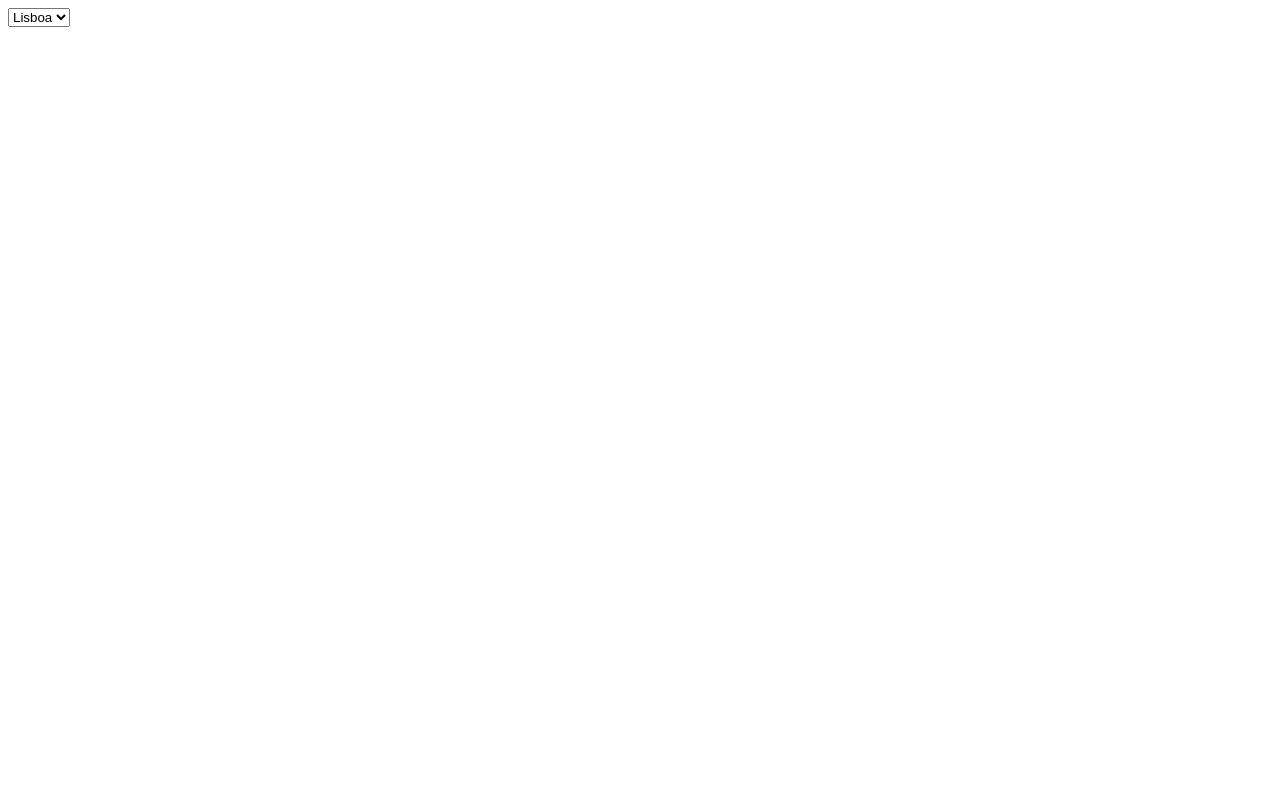
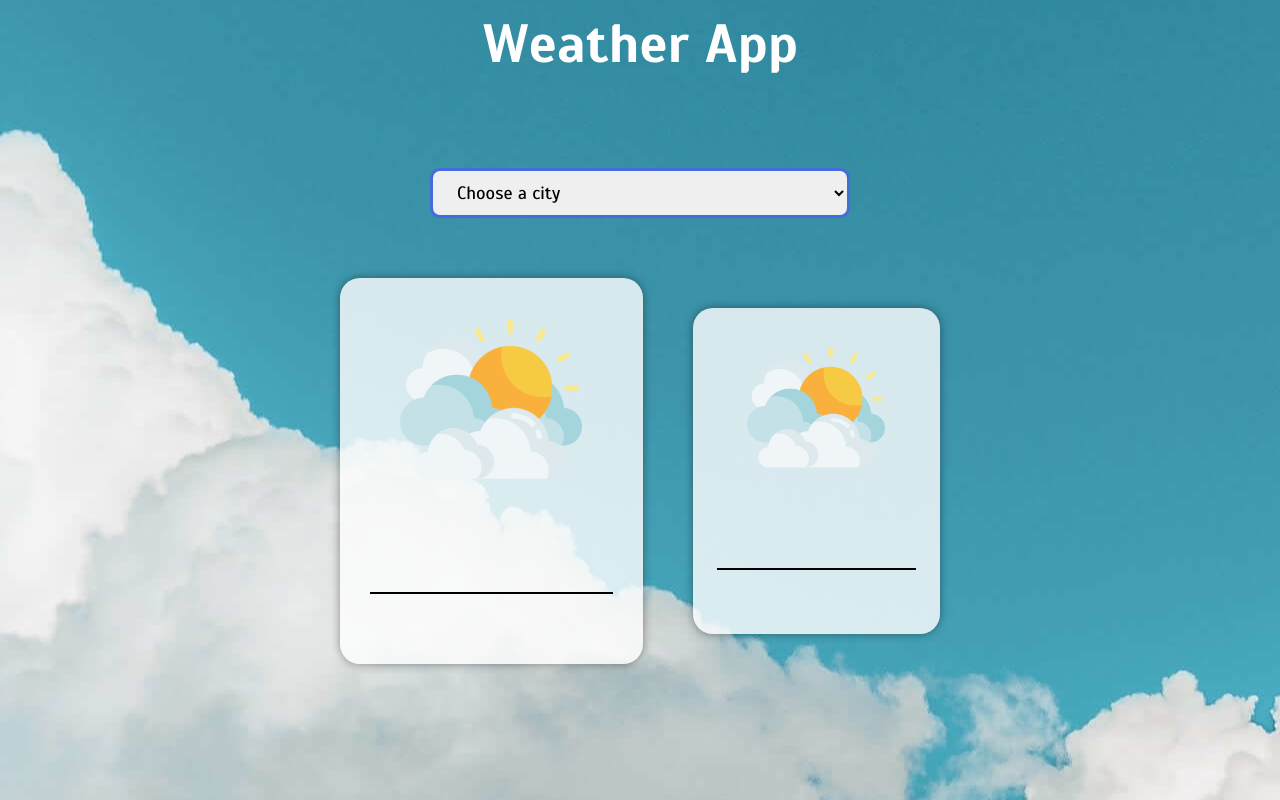
Before and after one commit to RickyLobo626/weather-app, a Vue app: page / in a window 1280 px wide. Built offline with nearby package versions, Linux system fonts and the light colour scheme.

Commit message:
Add font family and style components

```diff
--- a/public/index.html
+++ b/public/index.html
@@ -1,16 +1,27 @@
 <!DOCTYPE html>
 <html lang="">
   <head>
-    <meta charset="utf-8">
-    <meta http-equiv="X-UA-Compatible" content="IE=edge">
-    <meta name="viewport" content="width=device-width,initial-scale=1.0">
-    <link rel="icon" href="<%= BASE_URL %>favicon.ico">
+    <meta charset="utf-8" />
+    <meta http-equiv="X-UA-Compatible" content="IE=edge" />
+    <meta name="viewport" content="width=device-width,initial-scale=1.0" />
+    <link rel="icon" href="<%= BASE_URL %>favicon.ico" />
+    <link rel="preconnect" href="https://fonts.googleapis.com" />
+    <link rel="preconnect" href="https://fonts.gstatic.com" crossorigin />
+    <link
+      href="https://fonts.googleapis.com/css2?family=Scada:ital,wght@0,400;0,700;1,400&display=swap"
+      rel="stylesheet"
+    />
     <title><%= htmlWebpackPlugin.options.title %></title>
   </head>
   <body>
     <noscript>
-      <strong>We're sorry but <%= htmlWebpackPlugin.options.title %> doesn't work properly without JavaScript enabled. Please enable it to continue.</strong>
+      <strong
+        >We're sorry but <%= htmlWebpackPlugin.options.title %> doesn't work
+        properly without JavaScript enabled. Please enable it to
+        continue.</strong
+      >
     </noscript>
+    <header>Weather App</header>
     <div id="app"></div>
     <!-- built files will be auto injected -->
   </body>
--- a/src/App.vue
+++ b/src/App.vue
@@ -1,10 +1,218 @@
 <template>
   <city-selector></city-selector>
-  <weather-display></weather-display>
+  <div class="weather">
+    <weather-display class="today"></weather-display>
+    <weather-display class="tomorrow"></weather-display>
+  </div>
 </template>
 
 <script>
-export default {};
+export default {
+  data() {
+    return {
+      weatherDesc: "Cloudy",
+      todayWeather: {
+        day: "1",
+        temperature: "+28 ºC",
+        wind: "23 km/h",
+      },
+      tomorrowWeather: {
+        day: "2",
+        temperature: "+24 ºC",
+        wind: "23 km/h",
+      },
+    };
+  },
+  methods: {},
+};
 </script>
 
-<style></style>
+<style>
+:root {
+  height: 100%;
+  box-sizing: border-box;
+  font-size: 62.5%;
+  font-family: "Scada", sans-serif;
+  --very-cold: #456bdc;
+  --cold-temp: #58c3e7;
+  --hot-temp: #ffd000;
+  --very-hot: #ff5900;
+}
+
+*,
+*::before,
+*::after {
+  box-sizing: inherit;
+  margin: 0;
+  padding: 0;
+}
+
+body {
+  height: 100%;
+  background-image: url(./assets/bc.jpg);
+  background-position: 0 70%;
+}
+
+header {
+  color: white;
+  font-size: 5.4rem;
+  font-weight: bold;
+  text-align: center;
+
+  padding: 1rem;
+}
+
+.wrapper {
+  min-width: 50rem;
+}
+
+#app {
+  max-width: 70rem;
+
+  margin: 0 auto;
+  padding: 5rem;
+
+  display: flex;
+  flex-direction: column;
+  align-items: center;
+  justify-content: center;
+  gap: 3rem;
+}
+
+.city-container {
+  width: 80%;
+
+  padding: 3rem;
+  border-radius: 1rem;
+
+  display: flex;
+  align-items: center;
+  flex-wrap: wrap;
+  gap: 2rem;
+}
+
+select {
+  width: 100%;
+
+  font-family: inherit;
+  font-size: 1.8rem;
+  outline: none;
+  border: 3px solid var(--very-cold);
+  border-radius: 1rem;
+  padding: 1rem 2rem;
+}
+
+button {
+  flex-basis: 50%;
+  color: white;
+  flex-grow: 1;
+  background-color: var(--very-cold);
+  cursor: pointer;
+  font-weight: bold;
+  font-family: inherit;
+  font-size: 1.6rem;
+  border: 3px solid transparent;
+
+  border-radius: 1rem;
+  padding: 1rem 2rem;
+  min-width: max-content;
+}
+
+.invalid-msg {
+  color: rgb(249, 188, 239);
+  font-size: 1.8rem;
+
+  position: absolute;
+  bottom: -2.2 rem;
+  left: 1rem;
+}
+
+.hidden {
+  display: none;
+}
+
+.weather {
+  gap: 5rem;
+
+  display: flex;
+  align-items: center;
+}
+
+.weather-img {
+  align-self: center;
+  padding: 3rem;
+  width: 80%;
+}
+
+.container {
+  background-color: rgba(255, 255, 255, 0.8);
+  border-radius: 2rem;
+  overflow: hidden;
+  box-shadow: 0 0 10px rgba(0, 0, 0, 0.4);
+
+  display: flex;
+  flex-direction: column;
+}
+
+.today {
+  flex-basis: 55%;
+}
+
+.tomorrow {
+  flex-basis: 45%;
+}
+
+.info {
+  padding: 3em;
+
+  display: flex;
+  flex-direction: column;
+  gap: 2rem;
+}
+
+.tomorrow .info {
+  font-size: 80%;
+}
+
+.day {
+  font-size: 2.6em;
+  font-weight: bold;
+}
+
+.description {
+  font-size: 2.2em;
+  padding-bottom: 1em;
+  border-bottom: 2px solid black;
+}
+
+.celsius {
+  background-color: var(--hot-temp);
+  font-size: 3.8em;
+  font-weight: bold;
+
+  width: fit-content;
+  white-space: nowrap;
+  padding: 0 1rem;
+  border-radius: 5px;
+}
+
+.very-cold {
+  background-color: var(--very-cold);
+}
+
+.cold {
+  background-color: var(--cold-temp);
+}
+
+.hot {
+  background-color: var(--hot-temp);
+}
+
+.very-hot {
+  background-color: var(--very-hot);
+}
+
+.wind {
+  font-size: 2.4em;
+}
+</style>
--- a/src/components/CitySelector.vue
+++ b/src/components/CitySelector.vue
@@ -1,12 +1,41 @@
 <template>
   <div class="city-container">
-    <select>
-      <option>Lisboa</option>
-      <option>Porto</option>
+    <select v-model="selected">
+      <option disabled value="">Choose a city</option>
+      <option v-for="(city, index) in cities" :key="index" :value="city">
+        {{ city }}
+      </option>
     </select>
   </div>
 </template>
 
 <script>
-export default {};
+export default {
+  data() {
+    return {
+      // Portugal's Districts
+      cities: [
+        "Aveiro",
+        "Beja",
+        "Braga",
+        "Bragança",
+        "Castelo Branco",
+        "Coimbra",
+        "Évora",
+        "Faro",
+        "Guarda",
+        "Leiria",
+        "Lisboa",
+        "Portalegre",
+        "Porto",
+        "Santarém",
+        "Setúbal",
+        "Viana do Castelo",
+        "Vila Real",
+        "Viseu",
+      ],
+      selected: "",
+    };
+  },
+};
 </script>
--- a/src/components/WeatherDisplay.vue
+++ b/src/components/WeatherDisplay.vue
@@ -1,5 +1,13 @@
 <template>
-  <div></div>
+  <div class="container">
+    <img class="weather-img" src="../../src/assets/cloudy.png" alt="Clouds" />
+    <div class="info">
+      <h1 class="day"></h1>
+      <p class="description"></p>
+      <p class="celsius"></p>
+      <p class="wind"></p>
+    </div>
+  </div>
 </template>
 
 <script>
```
